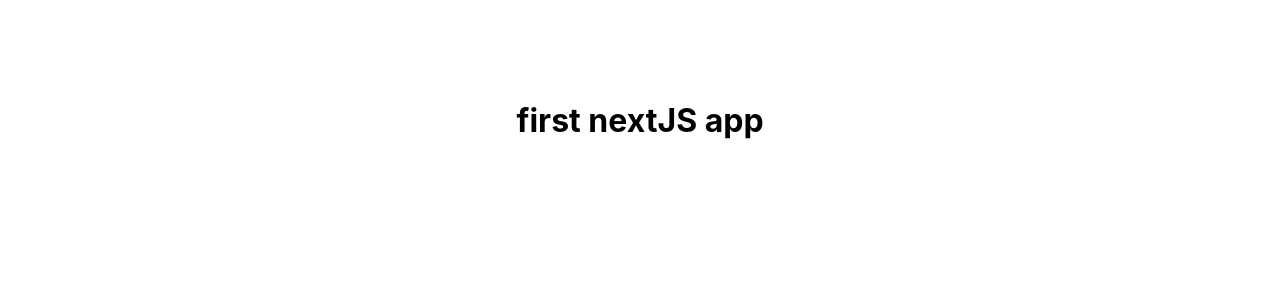
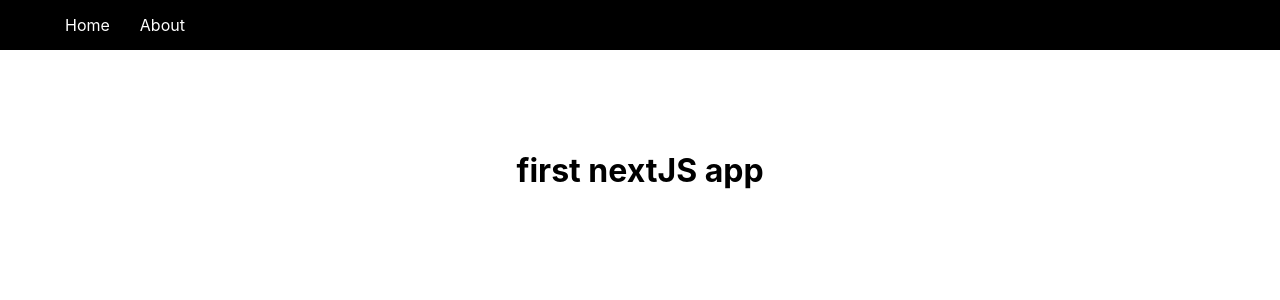
Before and after one commit to DanielDohyun/nextJs1, a Next.js app: page / in a window 1280 px wide. Shown: the top 300 px of the page. Built offline with nearby package versions, Linux system fonts and the light colour scheme.

Commit message:
add a navbar

```diff
--- a/components/Layout.js
+++ b/components/Layout.js
@@ -1,10 +1,14 @@
 import styles from "../styles/Layout.module.css";
+import Nav from "./Nav";
 
 const Layout = ({ children }) => {
   return (
-    <div className={styles.container}>
-      <main className={styles.main}>{children}</main>
-    </div>
+    <>
+      <Nav />
+      <div className={styles.container}>
+        <main className={styles.main}>{children}</main>
+      </div>
+    </>
   );
 };
 
--- /dev/null
+++ b/components/Nav.js
@@ -0,0 +1,19 @@
+import Link from "next/link";
+import navStyles from "../styles/Nav.module.css";
+
+const Nav = () => {
+  return (
+    <nav className={navStyles.nav}>
+      <ul>
+        <li>
+          <Link href="/">Home</Link>
+        </li>
+        <li>
+          <Link href="/about">About</Link>
+        </li>
+      </ul>
+    </nav>
+  );
+};
+
+export default Nav;
--- /dev/null
+++ b/styles/Nav.module.css
@@ -0,0 +1,20 @@
+.nav {
+  height: 50px;
+  padding: 10px;
+  background: #000;
+  color: #fff;
+  display: flex;
+  align-items: center;
+  justify-content: flex-start;
+}
+
+.nav ul {
+  display: flex;
+  justify-content: center;
+  align-items: center;
+  list-style: none;
+}
+
+.nav ul li a {
+  margin: 5px 15px;
+}
```
